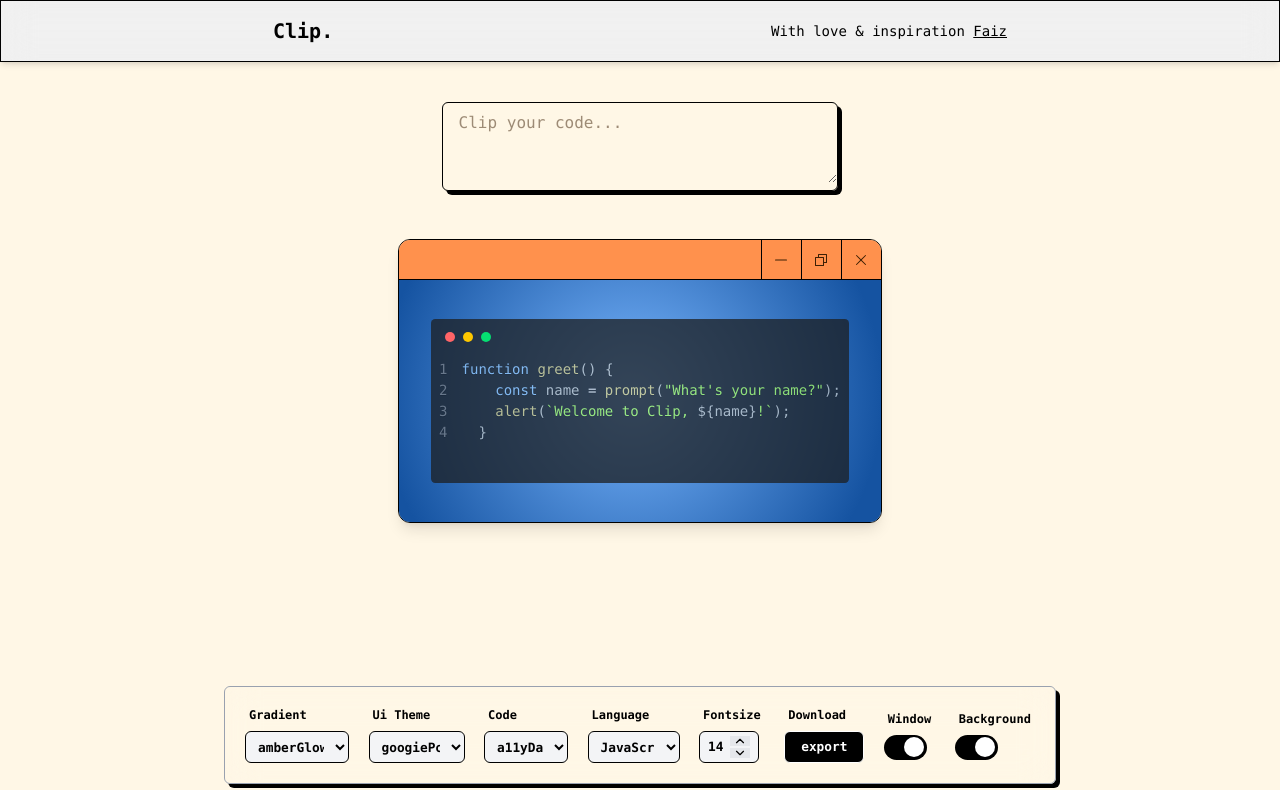
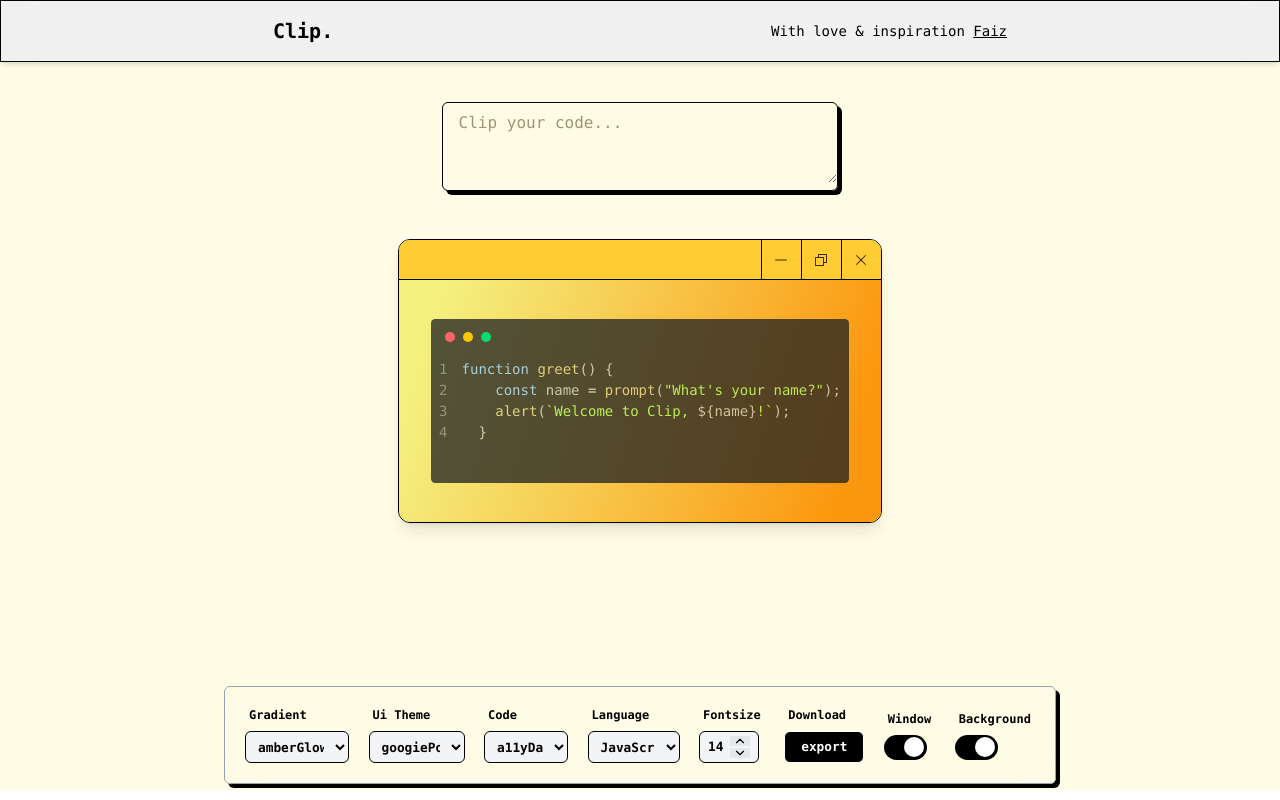
Before and after one commit to faizshaikh17/clipe, a React (Vite) app: page / in a window 1280 px wide. Built offline with nearby package versions, Linux system fonts and the light colour scheme; the HTML template or start-up script is replaced by a standard one.

Commit message:
fix: color change for look

```diff
--- a/src/App.jsx
+++ b/src/App.jsx
@@ -157,8 +157,8 @@ export default function App() {
 
   const [userInput, setUserInput] = useState('');
   const [codeTheme, setCodeTheme] = useState("atomDark");
-  const [gradientBg, setGradientBg] = useState(gradients.bluePrism);
-  const [uiTheme, setUiTheme] = useState("tangerineTwist");
+  const [gradientBg, setGradientBg] = useState(gradients.amberGlow);
+  const [uiTheme, setUiTheme] = useState("zestyHorizon");
   const [fontSize, setFontSize] = useState(14);
   const [language, setLanguage] = useState('javascript');
   const [bgToggle, setBgToggle] = useState(true);
```
